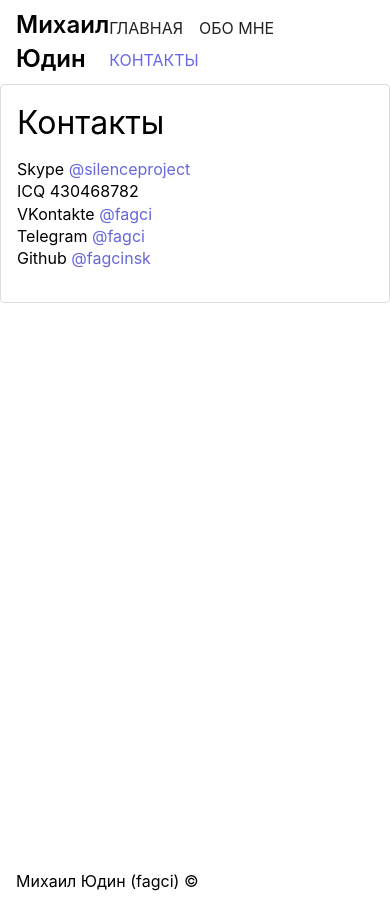
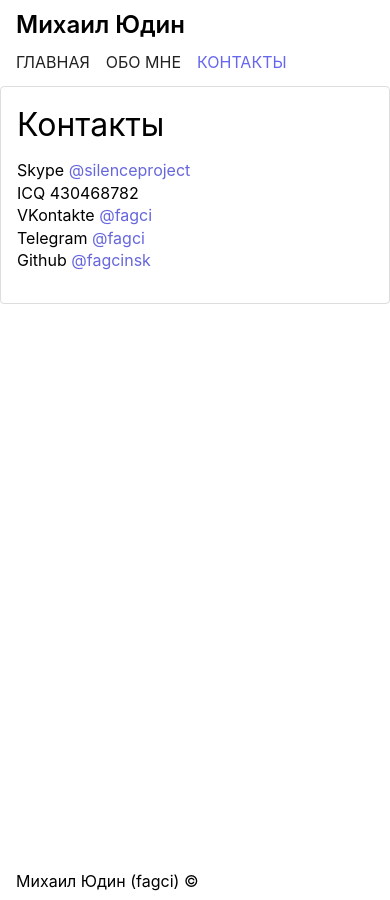
Before and after one commit to fagcinsk/fagcinsk.github.io, a Jekyll site: the page built from contact.md, in a window 390 px wide. Built offline with Jekyll 4.4.1, drawn with Linux system fonts in a browser that asks for light colours.

Commit message:
consistency

```diff
--- a/_sass/common.scss
+++ b/_sass/common.scss
@@ -56,6 +56,3 @@ hr {
   background-color: #888;
   margin: 16px 0;
 }
-
-@media (max-width: 768px) {
-}
--- a/_sass/header.scss
+++ b/_sass/header.scss
@@ -18,3 +18,9 @@
   font-weight: 600;
   flex: 1;
 }
+
+@media (max-width: 768px) {
+  .page__header {
+    flex-flow: column;
+  }
+}
--- a/_sass/main.scss
+++ b/_sass/main.scss
@@ -97,6 +97,7 @@ button {
   margin-top: 8px;
   font-size: 1rem;
   cursor: pointer;
+
   &:hover {
     background-color: #668;
   }
@@ -112,6 +113,6 @@ button {
   }
   .post {
     padding: 16px;
-    margin: -16px -16px 0 -16px;
+    margin: -16px -16px 16px -16px;
   }
 }
```
